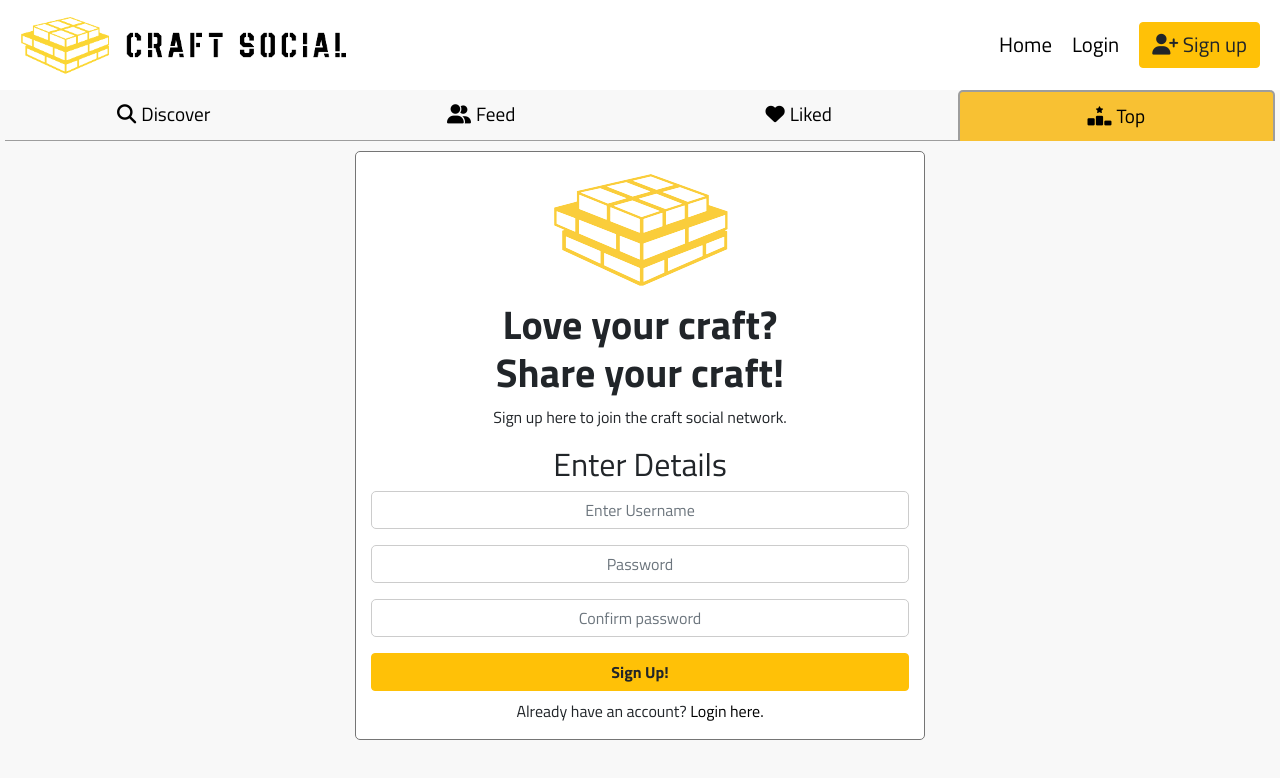
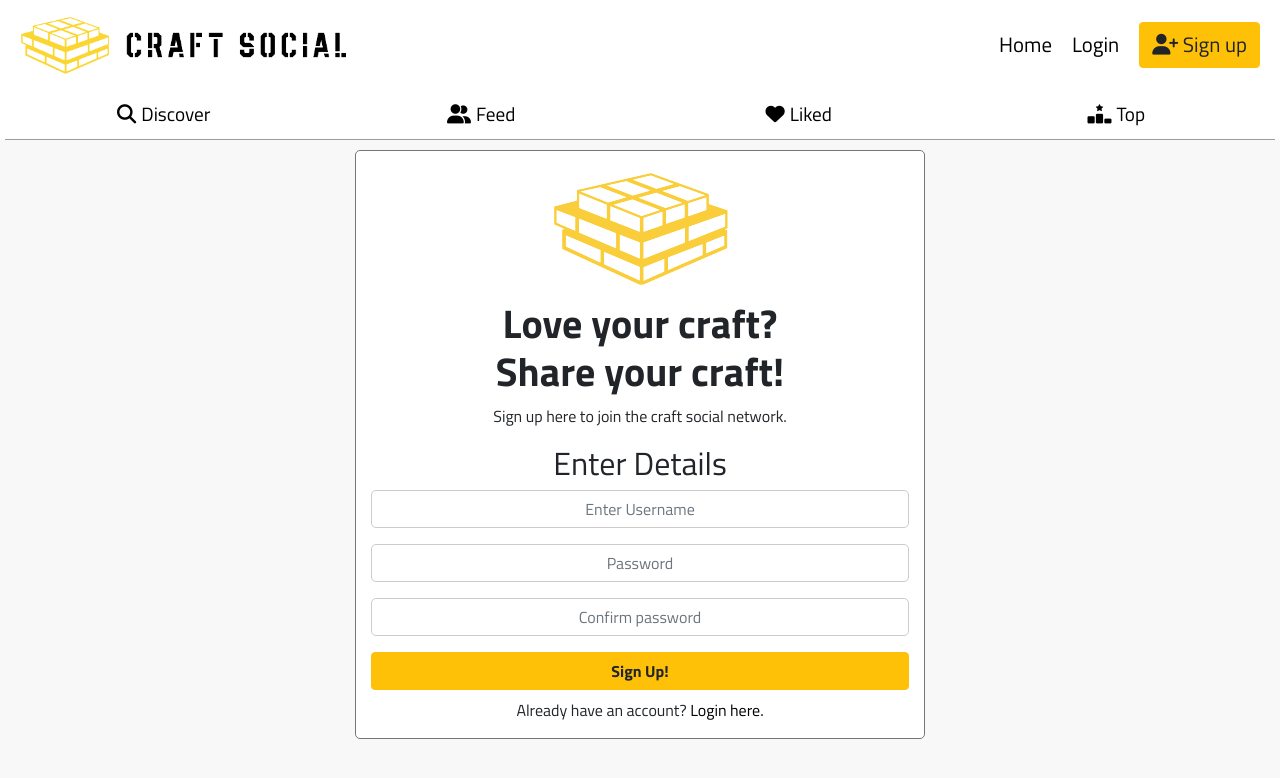
Before and after one commit to mtmanning93/craft-front, a React (Create React App) app: page /signup in a window 1280 px wide. Shown: the top 778 px of the page. Built offline with nearby package versions, Linux system fonts and the light colour scheme.

Commit message:
Create LogInForm component and add route to app.js

```diff
--- a/src/App.js
+++ b/src/App.js
@@ -5,6 +5,7 @@ import { Route, Switch } from "react-router-dom";
 import './api/axiosDefaults';
 import SignUpForm from "./pages/auth/SignUpForm";
 import Header from "./components/Header";
+import LogInForm from "./pages/auth/LogInForm";
 
 function App() {
   return (
@@ -14,7 +15,7 @@ function App() {
       <Container>
         <Switch>
           <Route exact path="/" render={() => <h1>Home</h1>} />
-          <Route exact path="/login" render={() => <h1>Login</h1>} />
+          <Route exact path="/login" render={() => <LogInForm />} />
           <Route exact path="/signup" render={() => <SignUpForm />} />
           <Route render={() => <h1>Page not found!</h1>} />
         </Switch>
--- a/src/components/Header.js
+++ b/src/components/Header.js
@@ -5,7 +5,7 @@ import { NavLink } from "react-router-dom";
 
 const Header = () => {
   return (
-    <Nav justify className={styles.Header} activeKey="/home">
+    <Nav justify className={`bg-none ${styles.Header}`}>
       <NavLink
         exact
         to="/"
@@ -32,7 +32,7 @@ const Header = () => {
         <span className={styles.TabName}>Liked</span>
       </NavLink>
       <NavLink
-        to="/signup"
+        to="/top"
         className={styles.HeaderTab}
         activeClassName={styles.Active}
       >
--- /dev/null
+++ b/src/pages/auth/LogInForm.js
@@ -0,0 +1,9 @@
+import React from 'react'
+
+const LogInForm = () => {
+  return (
+    <h1>Login Here!</h1>
+  )
+}
+
+export default LogInForm
--- a/src/styles/Header.module.css
+++ b/src/styles/Header.module.css
@@ -1,6 +1,7 @@
 .Header {
   justify-content: space-evenly;
   padding: 0 5px 0 5px;
+  background-color: #ffffff;
 }
 
 .HeaderTab {
```
